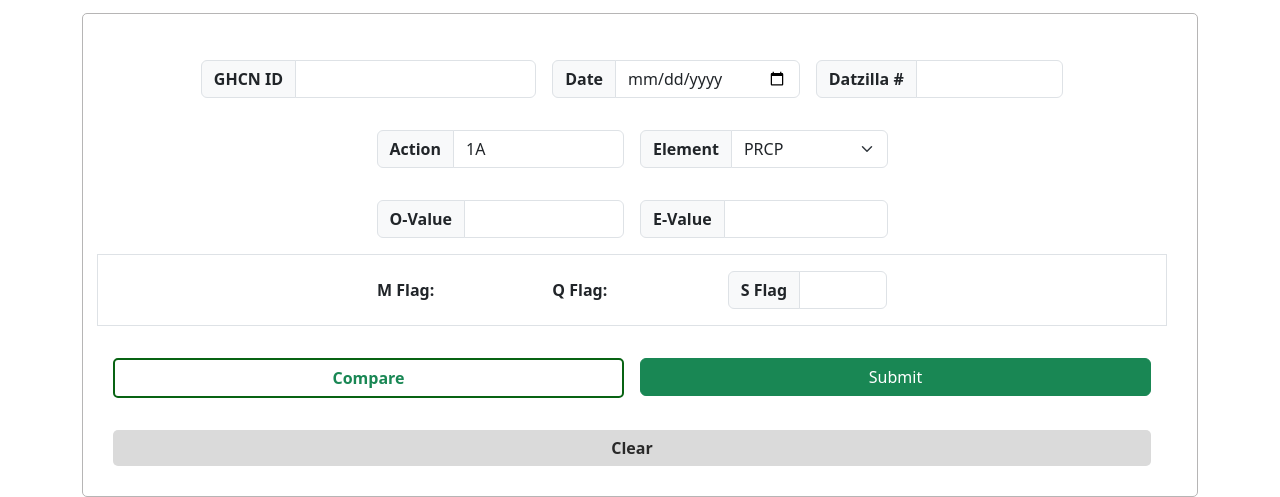
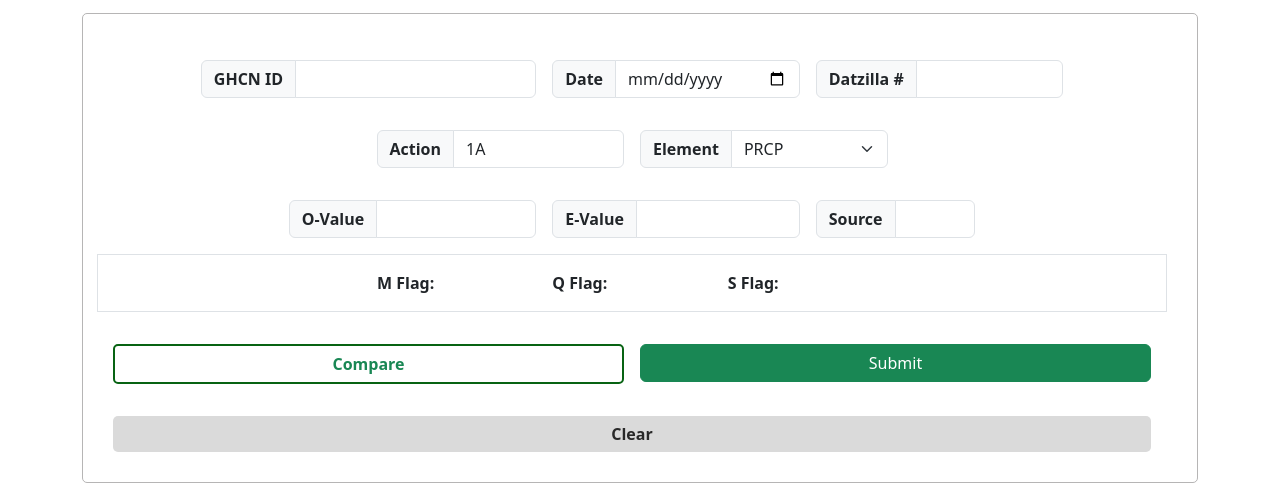
Before and after one commit to shardaedouglas/Weather, a Flask app: page /corrections/daily in a window 1280 px wide. Shown: the part 308-805 px from the top of the page. Run offline with Flask 3, Linux system fonts and the light colour scheme; some libraries are stand-ins or nearby versions.

Commit message:
Readded source input

```diff
--- a/app/templates/corrections/forms/daily_correction_form.html
+++ b/app/templates/corrections/forms/daily_correction_form.html
@@ -77,6 +77,14 @@
                     {{daily_form.e_value(class_='form-control')}}
                 </div>
             </div>
+            <div class="w-100 d-block d-md-none"></div>
+            <div class="col-5 col-md-3 col-xl-2" style=" flex-wrap: nowrap;">
+
+                <div class="input-group">
+                    <span class="input-group-text" id="inputGroup-sizing-default" style="font-weight: bold;">Source</span>
+                    {{daily_form.source(class_='form-control')}}
+                </div>
+            </div>
 
 
 
@@ -93,13 +101,13 @@
                 <span id="q-flag-output"></span>
 
             </div>
-            <div class="col-4 col-md-3 col-xl-2" style=" flex-wrap: nowrap;">
+            <div class="col-3 col-md-2 col-xxl-2 text-start" style=" flex-wrap: nowrap;">
 
-                <div class="input-group">
-                    <span class="input-group-text" id="inputGroup-sizing-default" style="font-weight: bold;">S Flag</span>
-                    {{daily_form.source(class_='form-control')}}
-                </div>
+                <span class="fw-bold">S Flag:</span>
+                <span id="s-flag-output"></span>
+
             </div>
+
         </div>
 
         <div class="row g-3" >
@@ -237,7 +245,7 @@
                             oValueInput.value = response.o_value; // Populate the O-Value field
                             $("#m-flag-output").text(response.o_flag_value.charAt(0));
                             $("#q-flag-output").text(response.o_flag_value.charAt(1));
-                            $("#source").val(response.o_flag_value.charAt(2));
+                            $("#s-flag-output").text(response.o_flag_value.charAt(2));
                         } else {
                             alert("O-Value not found.");
                         }
```
